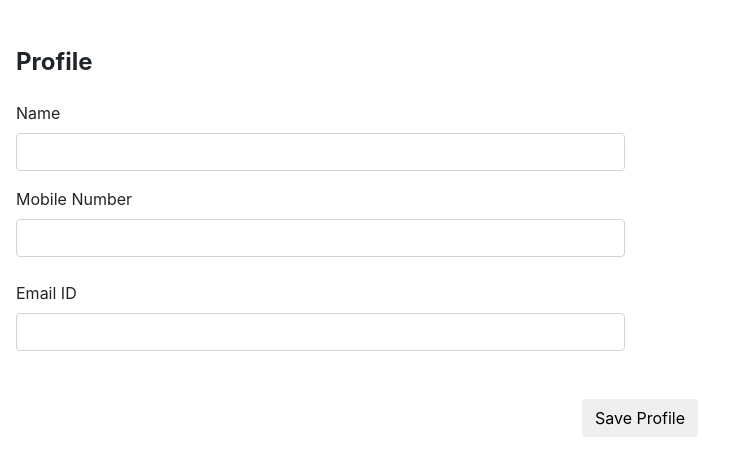
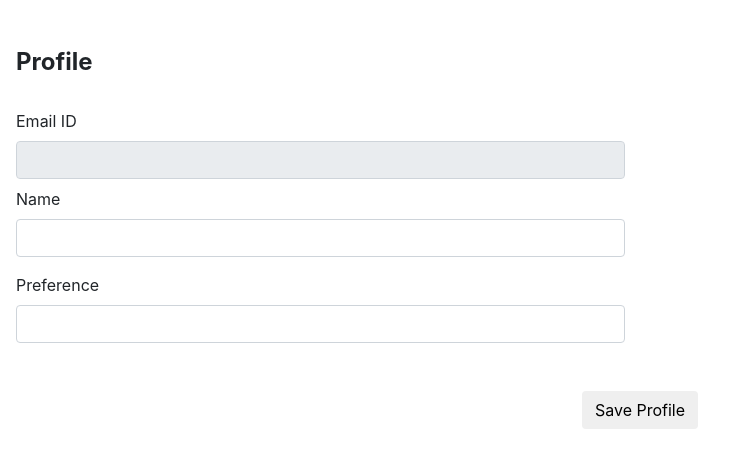
Before and after one commit to RizinGH/Currents, a Django app: page /profile/ in a window 1280 px wide. Shown: the part 56-532 px from the top of the page, without its empty margins (0-745 px from the left). Run offline with Django 4.2, Linux system fonts and the light colour scheme; some libraries are stand-ins or nearby versions.

Commit message:
added profile edit

```diff
--- a/currents_web/templates/profile.html
+++ b/currents_web/templates/profile.html
@@ -9,18 +9,24 @@
 {% block content %}
 
         <div class="p-3 py-5">
+            <form method="post">
+                {% csrf_token %}
                 <div class="d-flex justify-content-left align-items-center mb-3">
                     <h4 class="text" style="font-weight: bold">Profile</h4>
                 </div>
+
+                <div class="row mt-4">
+                    <div class="col-md-6"><label class="labels">Email ID</label><input type="text" class="form-control" value="{{user_details.user}}" name="email" required readonly></div>
+                </div>
+
                 <div class="row mt-2">
-                <div class="col-md-6"><label class="labels">Name</label><input type="text" class="form-control" value=""></div>
+                    <div class="col-md-6"><label class="labels">Name</label><input type="text" class="form-control" value="{{user_details.username}}" name="username" required></div>
                 </div>
+
                 <div class="row mt-3">
-                <div class="col-md-6"><label class="labels">Mobile Number</label><input type="text" class="form-control" value=""></div>
+                    <div class="col-md-6"><label class="labels">Preference</label><input type="text" class="form-control" value="{{user_details.userPreferences}}" name="preference"></div>
                 </div>
-            <div class="row mt-4">
-                <div class="col-md-6"><label class="labels">Email ID</label><input type="text" class="form-control" value=""></div>
+                <div class="mt-5 text-center"><button class="btn" type="submit">Save Profile</button></div>
             </div>
-            <div class="mt-5 text-center"><button class="btn" type="button">Save Profile</button></div>
-        </div>
+        </form>
 {% endblock %}
--- a/currents_web/views.py
+++ b/currents_web/views.py
@@ -12,19 +12,6 @@ def index(request):
         return redirect('dashboard')
 
     return render(request, "index.html")
-
-def home(request):
-    return render(request, "home.html")
-
-def fy(request):
-    return render(request, "fy.html")
-
-def profile(request):
-    return render(request, "profile.html")
-
-def subscribe(request):
-    return render(request, "subscribe.html")
-
 
 def userLogin(request):
     if request.user.is_authenticated:
@@ -84,12 +71,7 @@ def change_password(request):
 
         return redirect('login')
 
-def about(request):
-    pass
-
-def weather(request):
-    pass
-
+@login_required(login_url='login')
 def dashboard(request):
     google_news = GNews(language='en', country='IN', period='7d', max_results=5)
 
@@ -104,3 +86,33 @@ def dashboard(request):
     }
 
     return render(request, "dashboard.html", {"news": news})
+
+def profile(request):
+
+    if request.method == "POST":
+        # email = request.POST['email']
+        username = request.POST['username']
+        preference = request.POST['preference']
+
+        UserDetails.objects.filter(user=request.user).update(username=username, userPreferences=preference)
+
+    user_details = UserDetails.objects.filter(user=request.user).first()
+
+    return render(request, "profile.html", {'user_details': user_details})
+
+
+def home(request):
+    return render(request, "home.html")
+
+def fy(request):
+    return render(request, "fy.html")
+
+
+def subscribe(request):
+    return render(request, "subscribe.html")
+
+def about(request):
+    pass
+
+def weather(request):
+    pass
```
Lines whose indentation alone changed are shown as unchanged.
